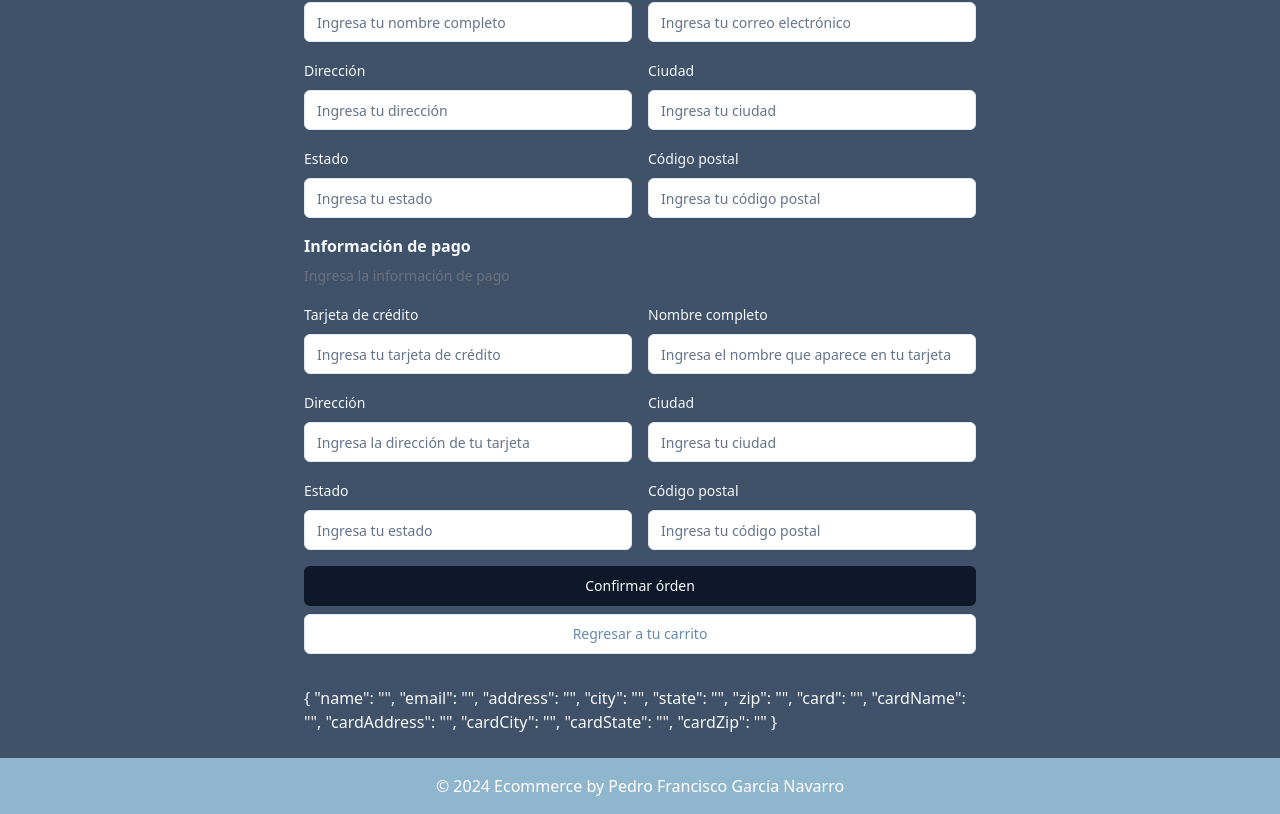
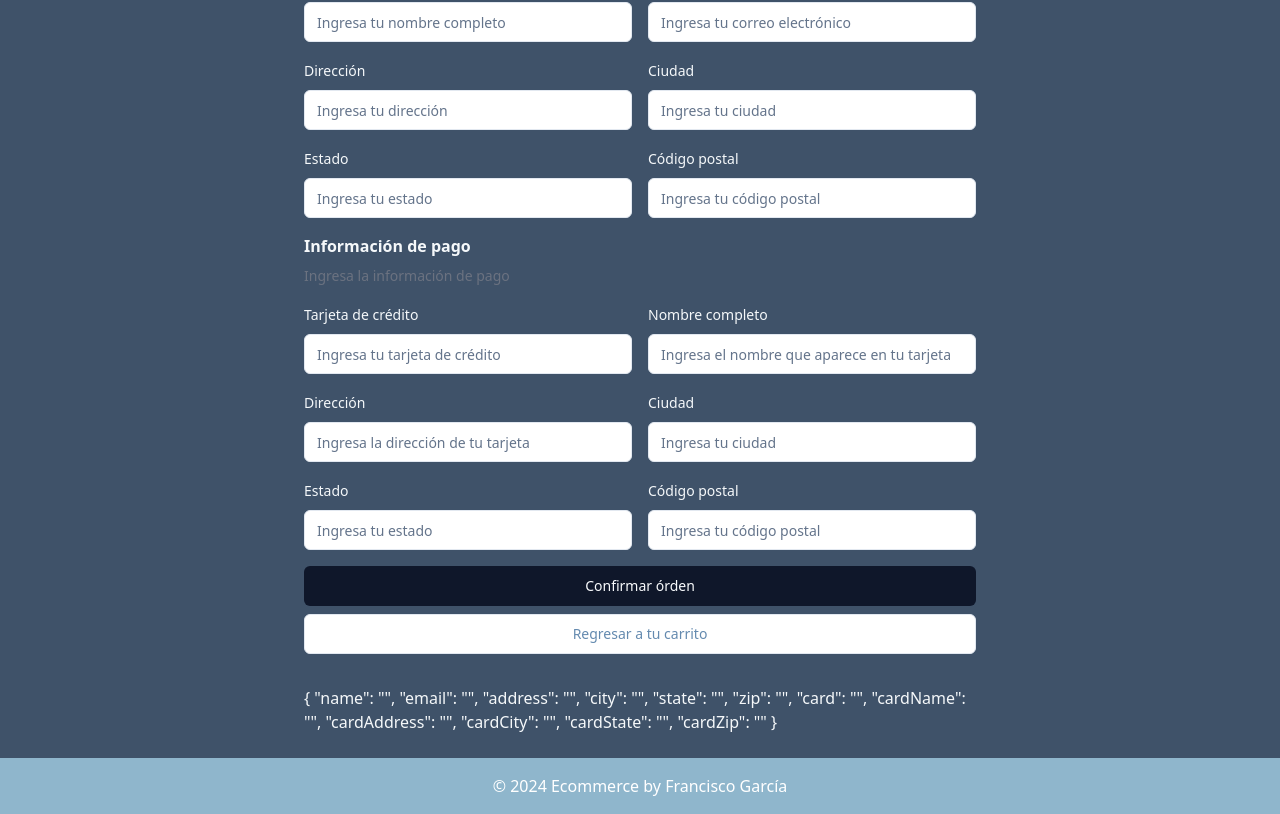
Before and after one commit to frank-garcia-dev/ecommerce, a Next.js app: page /cart in a window 1280 px wide. Shown: the part 626-1440 px from the top of the page. Built offline with nearby package versions, Linux system fonts and the light colour scheme.

Commit message:
Update footer text to remove full name

```diff
--- a/app/(home)/(layout)/footer.tsx
+++ b/app/(home)/(layout)/footer.tsx
@@ -1,7 +1,7 @@
 export const Footer = () => {
   return (
     <footer className="grid place-items-center grid-cols-1 p-4 bg-secondary text-white">
-      <p>© 2024 Ecommerce by Pedro Francisco García Navarro</p>
+      <p>© 2024 Ecommerce by Francisco García</p>
     </footer>
   );
 }
```
